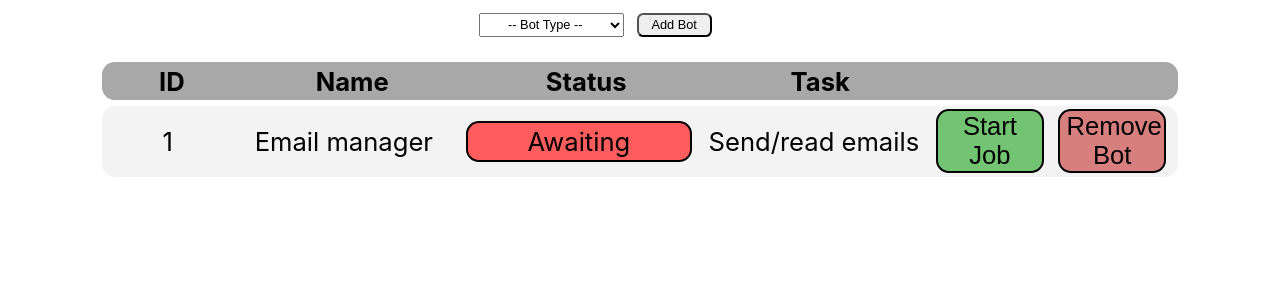
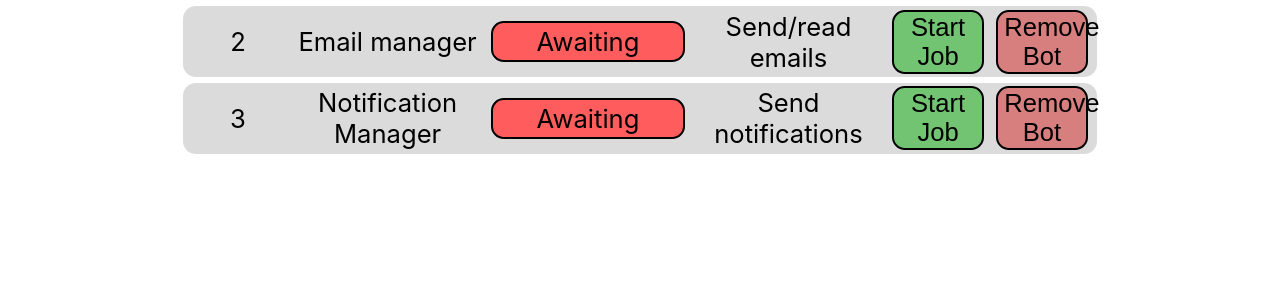
Before and after one commit to LewisSmith291/styling-and-keys, a React (Create React App) app: page / in a window 1280 px wide. Shown: the top 300 px of the page. Built offline with nearby package versions, Linux system fonts and the light colour scheme.

Commit message:
Added new files to split the workload into modular functions.

```diff
--- a/src/App.js
+++ b/src/App.js
@@ -1,27 +1,39 @@
 import {useState} from 'react';
+import GetBotList from './RenderBotList';
 import './App.css';
 
 function App() {
+  const [bots, setBots] = useState([
+    {id: 1, name: "Email manager", status: "Awaiting", task: "Send/read emails"},
+    {id: 2, name: "Notification Manager", status: "Awaiting", task: "Send notifications"}
+  ]);
   return (
     <div className="App">
-      <BotOverview />
+      <GetBotList
+        list = {bots}
+      />
     </div>
   );
 }
 
+function BotList(){
+
+  const botTasks = {
+        "Email Manager": "Send/read emails",
+        "Notification Manager": "Send notifications",
+        "Data Analyzer": "Analyze data"
+      }
+
+}
+
+/*
 function BotOverview(){
 const [newBotType, setNewBotType] = useState("");
 const [bots, setBots] = useState([
   {id: 1, name: "Email manager", status: "Awaiting", task: "Send/read emails"}
 ]);
-
 // Form for inputting more bots
   function BotListForm(){
-    const botTasks = {
-      "Email Manager": "Send/read emails",
-      "Notification Manager": "Send notifications",
-      "Data Analyzer": "Analyze data"
-    }
 
     const addBot = (event) => {
       event.preventDefault();
@@ -63,90 +75,10 @@ const [bots, setBots] = useState([
     return (<GetBotList list={bots}/>);
   }
 
-  function GetBotList(props){
-    const [botList, setBotList] = useState(
-      props.list.map((bot) =>
-        <li className="bot" key={bot.id}>
-          <div className="bot-id">{bot.id}</div>
-          <div className="bot-name">{bot.name}</div>
-          <GetStatusColour status = {bot.status}/>
-          <div className="bot-task">{bot.task}</div>
-          <StartJobButton
-            name = {bot.name}
-            status = {bot.status}
-          />
-          <RemoveBotButton
-            bot = {bot}
-            />
-        </li>
-      )
-    );
-
-    function GetStatusColour(bot){
-      if (bot.status === "Running"){
-      return (<div className="bot-status running">{bot.status}</div>)
-      }
-      else if (bot.status === "Completed"){
-      return (<div className="bot-status completed">{bot.status}</div>)
-      }
-      else if (bot.status === "Awaiting"){
-      return (<div className="bot-status awaiting">{bot.status}</div>)
-      }
-    }
-
-    function StartJobButton(bot){
-      const [jobTimer, setJobTimer] = useState(0);
-      const [jobStatus, setJobStatus] = useState(bot.status);
-      if (bot.name === "Email manager"){
-
-      }
-      else if (bot.name === ""){
-
-      }
-
-      return(
-        <button className="start-job bot-button">Start Job</button>
-      )
-    }
-
-    function RemoveBotButton(bot){
-      function RemoveBot(){
-        let tempBotList = botList;
-        let index = tempBotList.indexOf(bot.bot);
-        tempBotList.splice(index,1);
-        setBotList(tempBotList);
-      }
-
-      return(
-        <button onClick={RemoveBot} className="remove-bot bot-button">Remove Bot</button>
-      )
-    }
-
-    return (
-      <ul id="bot-list">
-        <li id="header-id" key="headers" className='bot'>
-          <div className='header bot-id'>ID</div>
-          <div className='header'>Name</div>
-          <div className='header'>Status</div>
-          <div className='header'>Task</div>
-          <div className='header'></div>
-        </li>
-        {botList}
-      </ul>
-    );
-  }
-
-
-
-  return (
-    <div>
-      <BotListForm />
-      <BotListManager />
-    </div>
-  )
 }
 
 
 
+*/
 
 export default App;
--- /dev/null
+++ b/src/BotForm.js
@@ -0,0 +1,3 @@
+function BotListForm(){
+
+}
--- /dev/null
+++ b/src/RenderBotList.js
@@ -0,0 +1,55 @@
+import './App.css'
+import {useState} from 'react';
+
+export default function GetBotList(props){
+  console.log(props.list);
+  const botList = useState(
+    props.list.map((bot, id = 0, key = -1) =>
+      <Bot
+        id = {bot.id = bot.id + 1}
+        key = {bot.key = bot.key + 1}
+        name = {bot.name}
+        status = {bot.status}
+        task = {bot.task}
+      />
+    )
+  );
+  return (botList);
+}
+
+function Bot(bot){
+  return (
+    <li className="bot" key={bot.key}>
+      <div className="bot-id">{bot.id}</div>
+      <div className="bot-name">{bot.name}</div>
+      <GetStatusColour status = {bot.status}/>
+      <div className="bot-task">{bot.task}</div>
+      <StartJobButton />
+      <RemoveBotButton />
+    </li>
+  )
+}
+
+function StartJobButton(){
+  return (
+  <button className="start-job bot-button">Start Job</button>
+  );
+}
+
+function RemoveBotButton(){
+  return (
+    <button onClick className="remove-bot bot-button">Remove Bot</button>
+  )
+}
+
+function GetStatusColour(bot){
+  if (bot.status === "Running"){
+    return (<div className="bot-status running">{bot.status}</div>)
+    }
+    else if (bot.status === "Completed"){
+    return (<div className="bot-status completed">{bot.status}</div>)
+    }
+    else if (bot.status === "Awaiting"){
+    return (<div className="bot-status awaiting">{bot.status}</div>)
+  }
+}
```
Also changed, not shown: src/BotList.js (deleted, +0 -47 lines).
